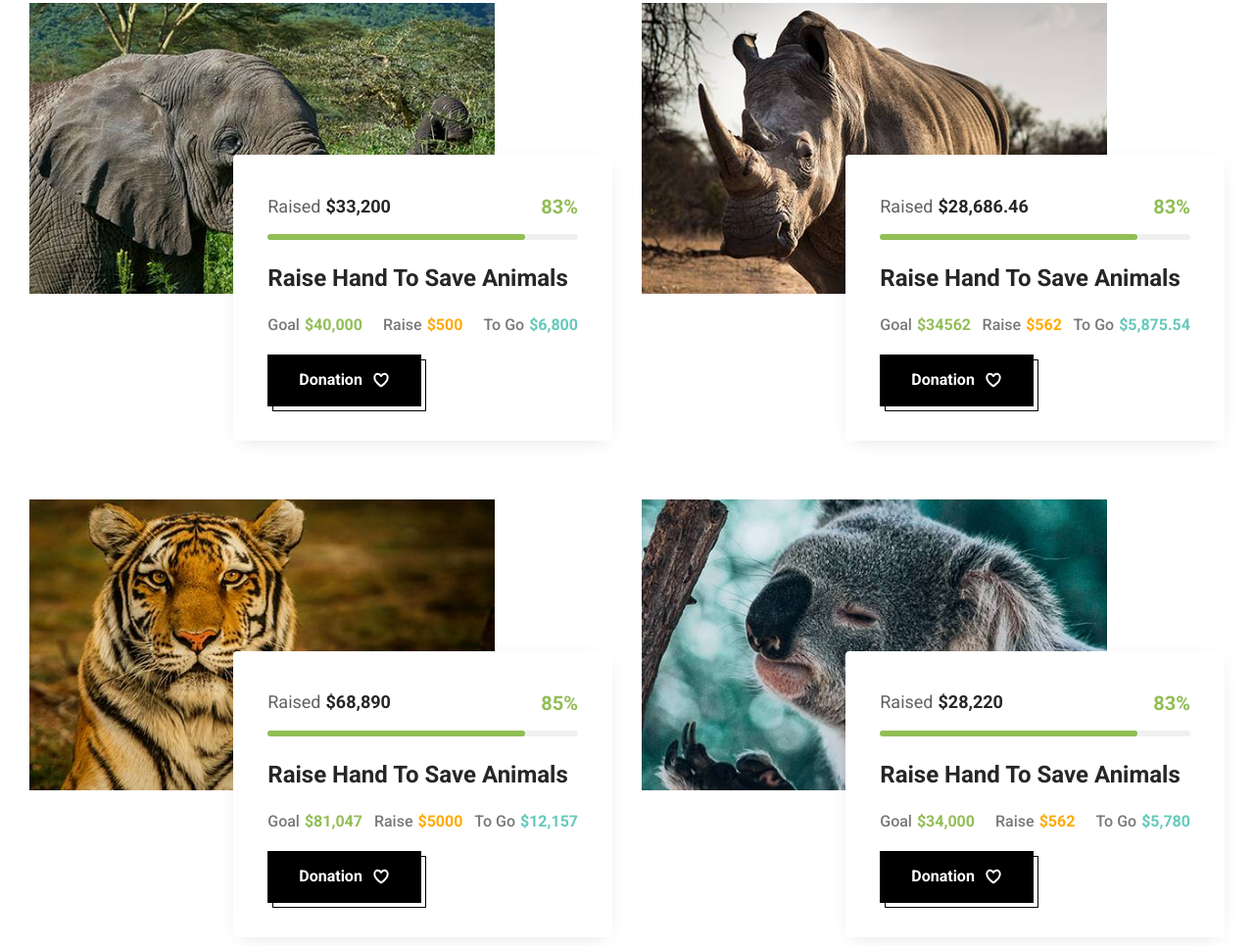
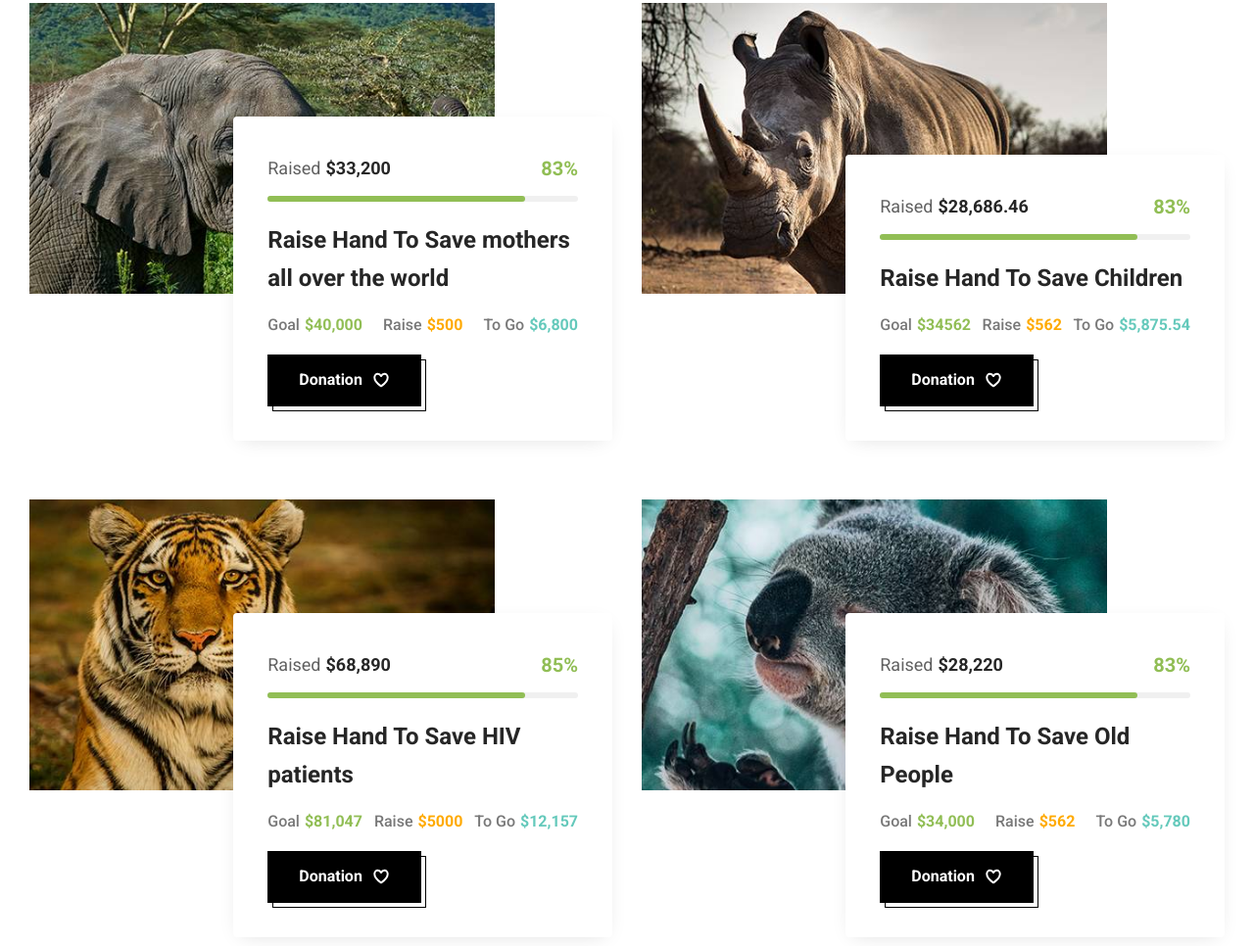
Before and after one commit to freeserver2/ROTARY-CLUB, a plain HTML site: page index.html in a window 1280 px wide. Shown: the part 2868-3834 px from the top of the page at 98% size. Drawn offline with nearby package versions, Linux system fonts and the light colour scheme.

Commit message:
Update index.html

```diff
--- a/index.html
+++ b/index.html
@@ -558,7 +558,7 @@
                     <div class="progress"></div>
                   </div>
 
-                  <h3 class="h3 card-title">Raise Hand To Save Animals</h3>
+                  <h3 class="h3 card-title">Raise Hand To Save mothers all over the world</h3>
 
                   <div class="card-wrapper">
 
@@ -617,7 +617,7 @@
                     <div class="progress"></div>
                   </div>
 
-                  <h3 class="h3 card-title">Raise Hand To Save Animals</h3>
+                  <h3 class="h3 card-title">Raise Hand To Save Children</h3>
 
                   <div class="card-wrapper">
 
@@ -676,7 +676,7 @@
                     <div class="progress"></div>
                   </div>
 
-                  <h3 class="h3 card-title">Raise Hand To Save Animals</h3>
+                  <h3 class="h3 card-title">Raise Hand To Save HIV patients</h3>
 
                   <div class="card-wrapper">
 
@@ -735,7 +735,7 @@
                     <div class="progress"></div>
                   </div>
 
-                  <h3 class="h3 card-title">Raise Hand To Save Animals</h3>
+                  <h3 class="h3 card-title">Raise Hand To Save Old People</h3>
 
                   <div class="card-wrapper">
 
```
